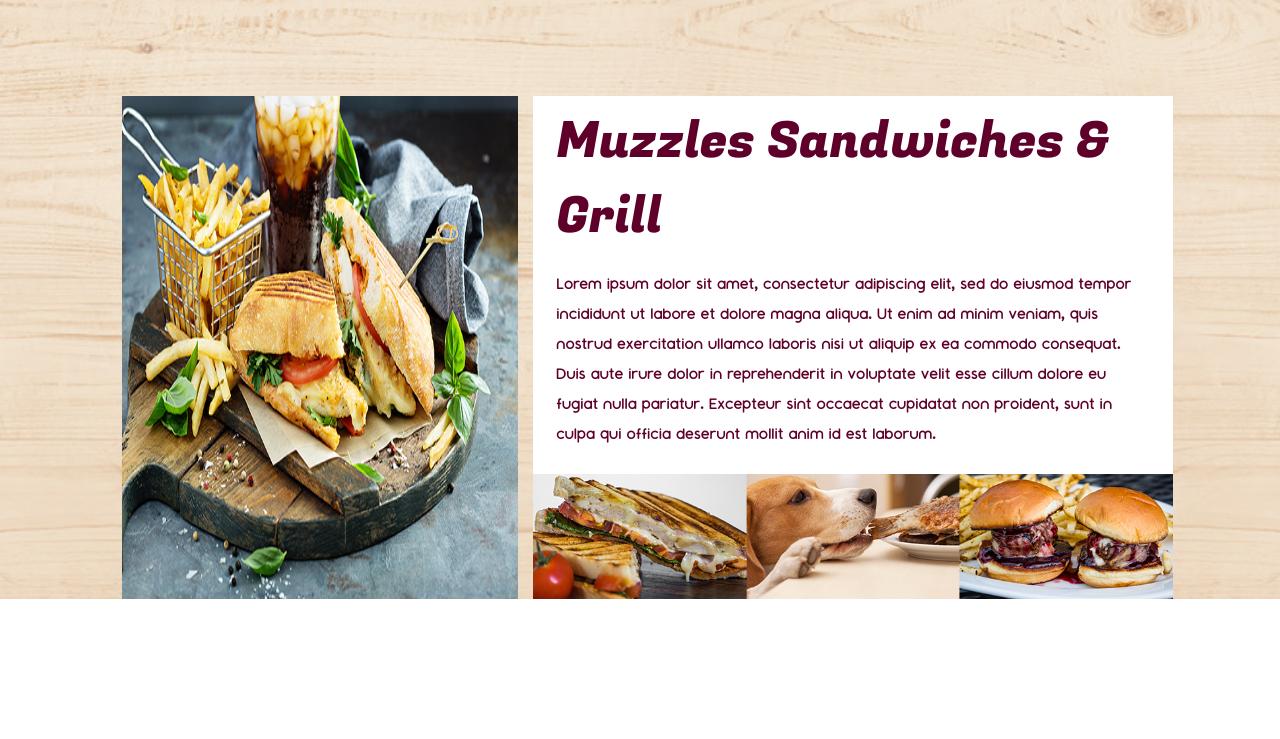
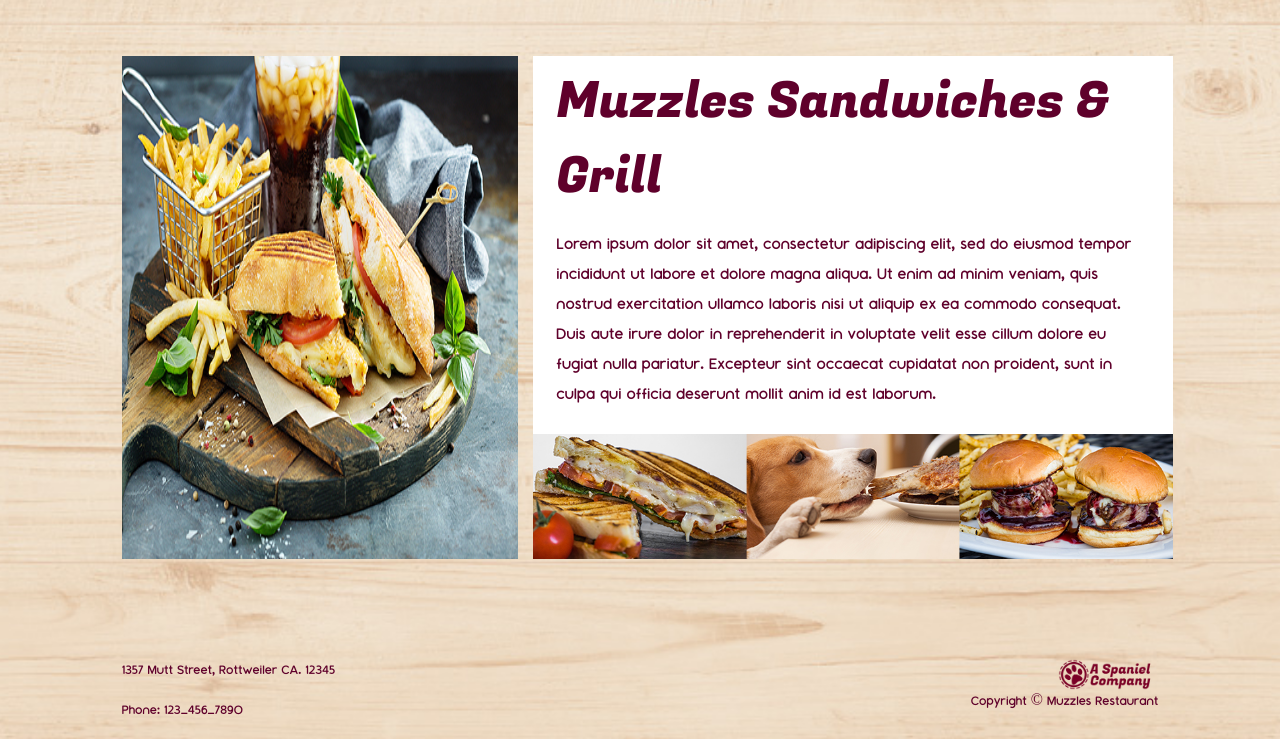
Before and after one commit to Tedward12/puppy-restuarant, a plain HTML site: page index.html in a window 1280 px wide. Shown: the part 696-1435 px from the top of the page. Before the commit the page ends 1295 px from the top, so only its background shows below. Drawn offline with nearby package versions, Linux system fonts and the light colour scheme.

Commit message:
finished home page

```diff
--- a/css/style.css
+++ b/css/style.css
@@ -26,6 +26,9 @@
 .mb100{
     margin-bottom: 100px;
 }
+.mb60{
+    margin-bottom: 60px;
+}
 .header-image{
     background: url(../images/homeHero.jpg);
     background-position: center;
--- a/index.html
+++ b/index.html
@@ -30,11 +30,11 @@
             </div>
             <div class="col-1"></div>
         </div>
-        <div class="row mb100">
+        <div class="row mb60">
             <div class="col-12 header-image">
             </div>
         </div>
-        <div class="row">
+        <div class="row mb100">
             <div class="col-1"></div>
             <div class="col-4">
                 <img width="100%" height="100%" src="images/homeSingle.jpg">
@@ -54,6 +54,18 @@
             </div>
             <div class="col-1"></div>
         </div>
+        <div class="row maroonTxt montauk">
+            <div class="col-1"></div>
+            <div class="col-5">
+                <p>1357 Mutt Street, Rottweiler CA. 12345</p>
+                <p>Phone: 123-456-7890</p>
+            </div>
+            <div class="col-5 d-flex align-items-end flex-column bd-highlight">
+                <img class="" width="100" height="31.6" src="images/CompanyLogo.png">
+                <p class="">Copyright © Muzzles Restaurant</p>
+            </div>
+            <div class="col-1"></div>
+        </div>
     </div>
 
     <!-- Optional JavaScript -->
```
